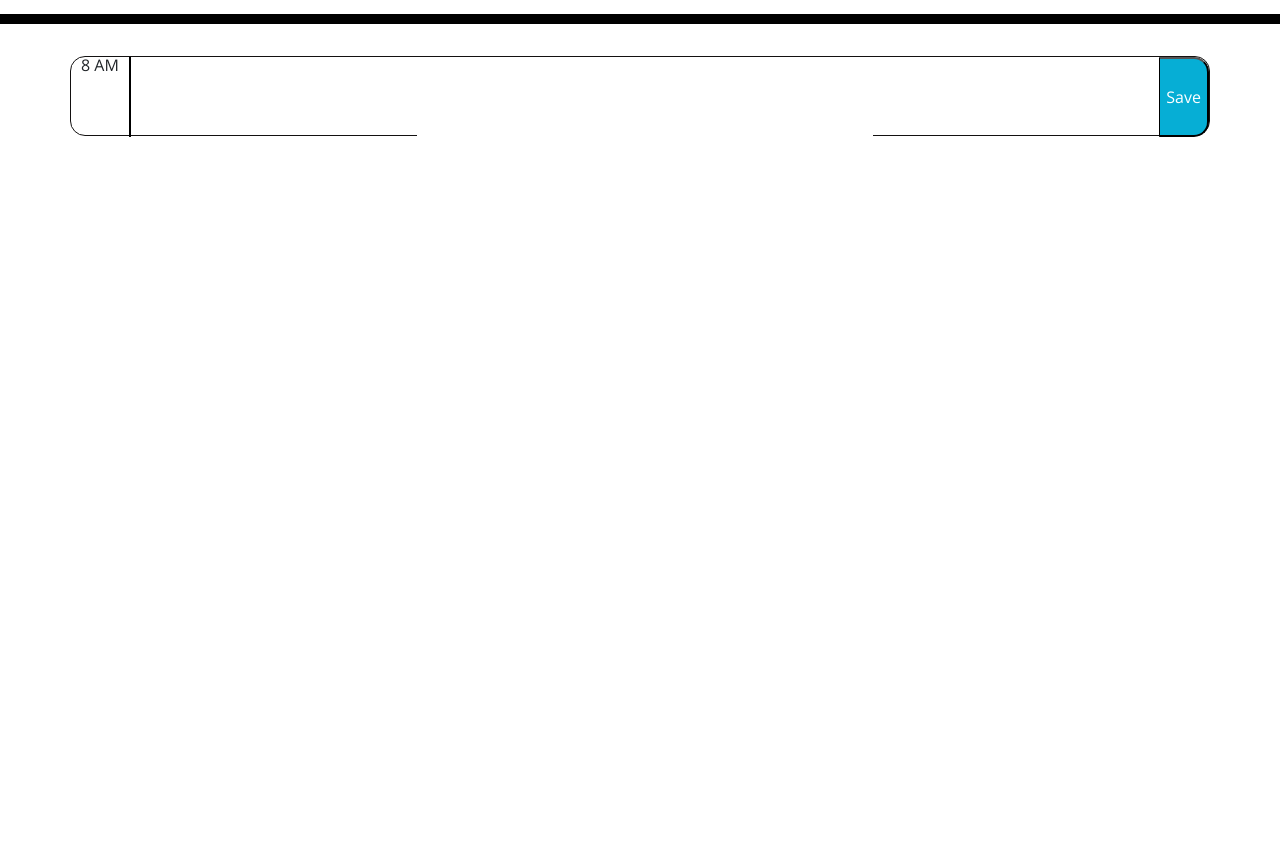
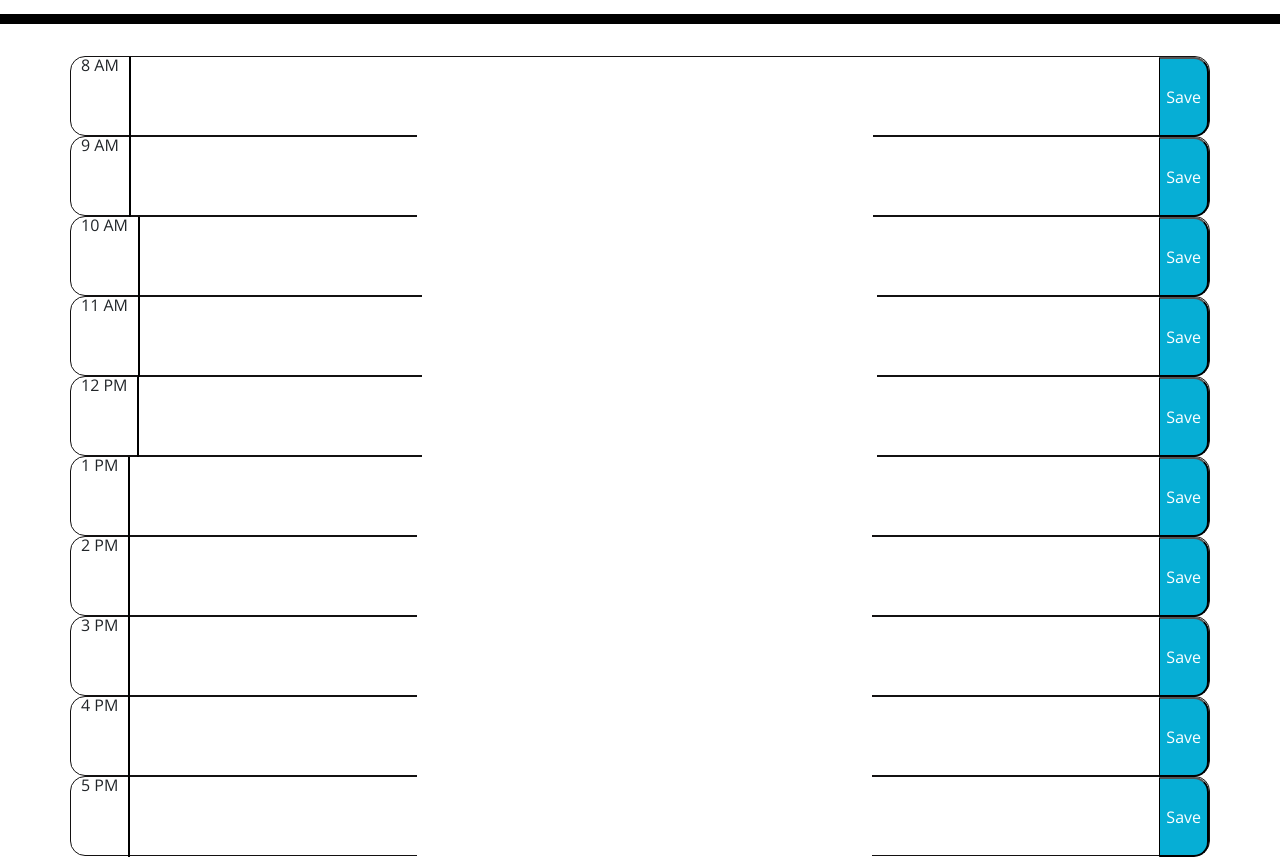
Before and after one commit to sabrinalemay/Schedule-Planner, a plain HTML site: page Develop/index.html in a window 1280 px wide. Shown: the part 280-1137 px from the top of the page. Before the commit the page ends 800 px from the top, so only its background shows below. Drawn offline with nearby package versions, Linux system fonts and the light colour scheme; files that its build step writes are made by us from their sources; files whose address does not match are found by name.

Commit message:
updated html, added assets

```diff
--- a/Develop/index.html
+++ b/Develop/index.html
@@ -36,83 +36,69 @@
             <input type="text" class="form-input" id="calendar-input"/>
             <button class="saveBtn">Save</button>
         </div>
-      <!-- <div class="row justify-content-center">
-        <div class="column2">
-          <form id="container-form">
+    </div>
+    <div class="container">
+        <div id="container-form" class="row column2 time-block">
           <div class="time" id="nineAm">9 AM</div>
-            <input type="text" class="form-input" id="calendar-input" name="calendar-input"/>
+            <input type="text" class="form-input" id="calendar-input"/>
             <button class="saveBtn">Save</button>
-          </form>
         </div>
     </div>
-      <div class="row justify-content-center">
-        <div class="column3">
+    <div class="container">
+        <div id="container-form" class="row column3 time-block">
           <div class="time" id="tenAm">10 AM</div>
-          <form id="container-form">
-            <input type="text" class="form-input" id="calendar-input" name="calendar-input"/>
+            <input type="text" class="form-input" id="calendar-input"/>
             <button class="saveBtn">Save</button>
-          </form>
         </div>
     </div>
-      <div class="row justify-content-center">
-        <div class="column4">
+    <div class="container">
+      <div id="container-form" class="row column4 time-block">
         <div class="time" id="elevenAm">11 AM</div>
-          <form id="container-form">
-            <input type="text" class="form-input" id="calendar-input" name="calendar-input"/>
+          <input type="text" class="form-input" id="calendar-input"/>
           <button class="saveBtn">Save</button>
-          </form>
       </div>
     </div>
-      <div class="row justify-content-center">
-        <div class="column5">
-          <div class="time" id="twelveAm">12 AM</div>
-          <form id="container-form">
-            <input type="text" class="form-input" id="calendar-input" name="calendar-input"/>
+    <div class="container">
+        <div id="container-form" class="row column5 time-block">
+          <div class="time" id="twelevePm">12 PM</div>
+            <input type="text" class="form-input" id="calendar-input"/>
             <button class="saveBtn">Save</button>
-          </form>
         </div>
     </div>
-      <div class="row justify-content-center">
-        <div class="column6">
+    <div class="container">
+        <div id="container-form" class="row column6 time-block">
           <div class="time" id="onePm">1 PM</div>
-        <form id="container-form">
-          <input type="text" class="form-input" id="calendar-input" name="calendar-input"/>
+            <input type="text" class="form-input" id="calendar-input"/>
             <button class="saveBtn">Save</button>
-        </form>
         </div>
-        <div class="row justify-content-center">
-          <div class="column7">
+    </div>
+    <div class="container">
+        <div id="container-form" class="row column7 time-block">
           <div class="time" id="twoPm">2 PM</div>
-          <form id="container-form">
-            <input type="text" class="form-input" id="calendar-input" name="calendar-input"/>
+            <input type="text" class="form-input" id="calendar-input"/>
             <button class="saveBtn">Save</button>
-          </form>
         </div>
-        <div class="row justify-content-center">
-          <div class="column8">
+    </div>
+    <div class="container">
+        <div id="container-form" class="row column8 time-block">
           <div class="time" id="threePm">3 PM</div>
-          <form id="container-form">
-            <input type="text" class="form-input" id="calendar-input" name="calendar-input"/>
+            <input type="text" class="form-input" id="calendar-input"/>
             <button class="saveBtn">Save</button>
-          </form>
         </div>
-        <div class="row justify-content-center">
-          <div class="column9">
+    </div>
+    <div class="container">
+        <div id="container-form" class="row column9 time-block">
           <div class="time" id="fourPm">4 PM</div>
-          <form id="container-form">
-            <input type="text" class="form-input" id="calendar-input" name="calendar-input"/>
+            <input type="text" class="form-input" id="calendar-input"/>
             <button class="saveBtn">Save</button>
-          </form>
         </div>
-        <div class="row justify-content-center">
-          <div class="column10">
+    </div>
+    <div class="container">
+        <div id="container-form" class="row column10 time-block">
           <div class="time" id="fivePm">5 PM</div>
-          <form id="container-form">
-            <input type="text" class="form-input" id="calendar-input" name="calendar-input"/>
+            <input type="text" class="form-input" id="calendar-input"/>
             <button class="saveBtn">Save</button>
-          </form>
         </div>
-        </div> -->
     </div>
     <script src="https://code.jquery.com/jquery-3.4.1.min.js"></script>
     <script src="https://cdnjs.cloudflare.com/ajax/libs/moment.js/2.24.0/moment.min.js"></script>
```
Also changed, not shown: Develop/assets/script.js (renamed from Develop/script.js), Develop/assets/style.css (renamed from Develop/style.css), 1 other file. Lines whose indentation alone changed are shown as unchanged.
